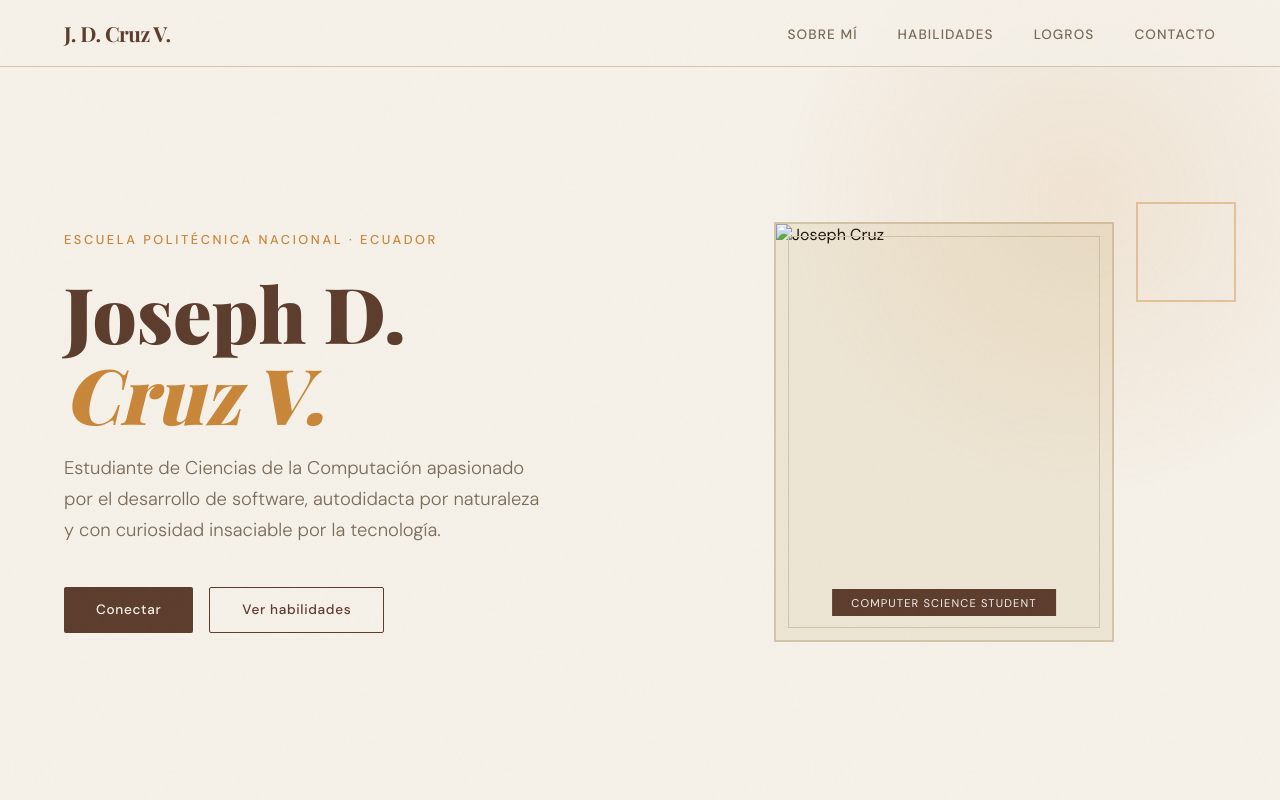
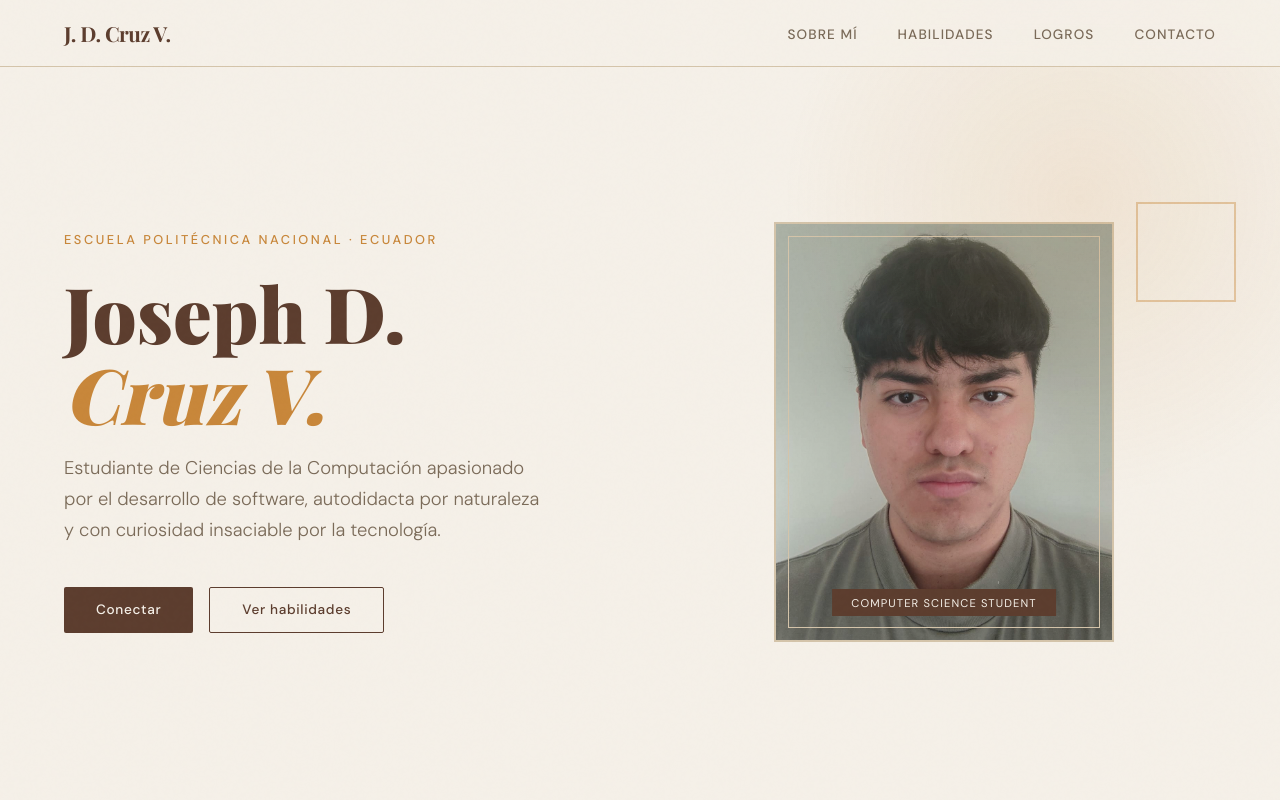
Before and after one commit to Josephdaniel15/Pagina-web-, a plain HTML site: page index.html in a window 1280 px wide. Shown: the top 800 px of the page. Drawn offline with nearby package versions, Linux system fonts and the light colour scheme; a web font is replaced by a local one.

Commit message:
Agregada foto de perfil

```diff
--- a/index.html
+++ b/index.html
@@ -619,7 +619,7 @@
     <div class="hero-visual">
       <div class="hero-decoration"></div>
       <div class="avatar-frame">
-  <img src="imagenes/JosephCruz.jpeg" alt="Joseph Cruz" class="avatar-image">
+  <img src="JosephCruz.jpeg" alt="Joseph Cruz" class="avatar-image">
         <div class="avatar-tag">Computer Science Student</div>
       </div>
     </div>
```
